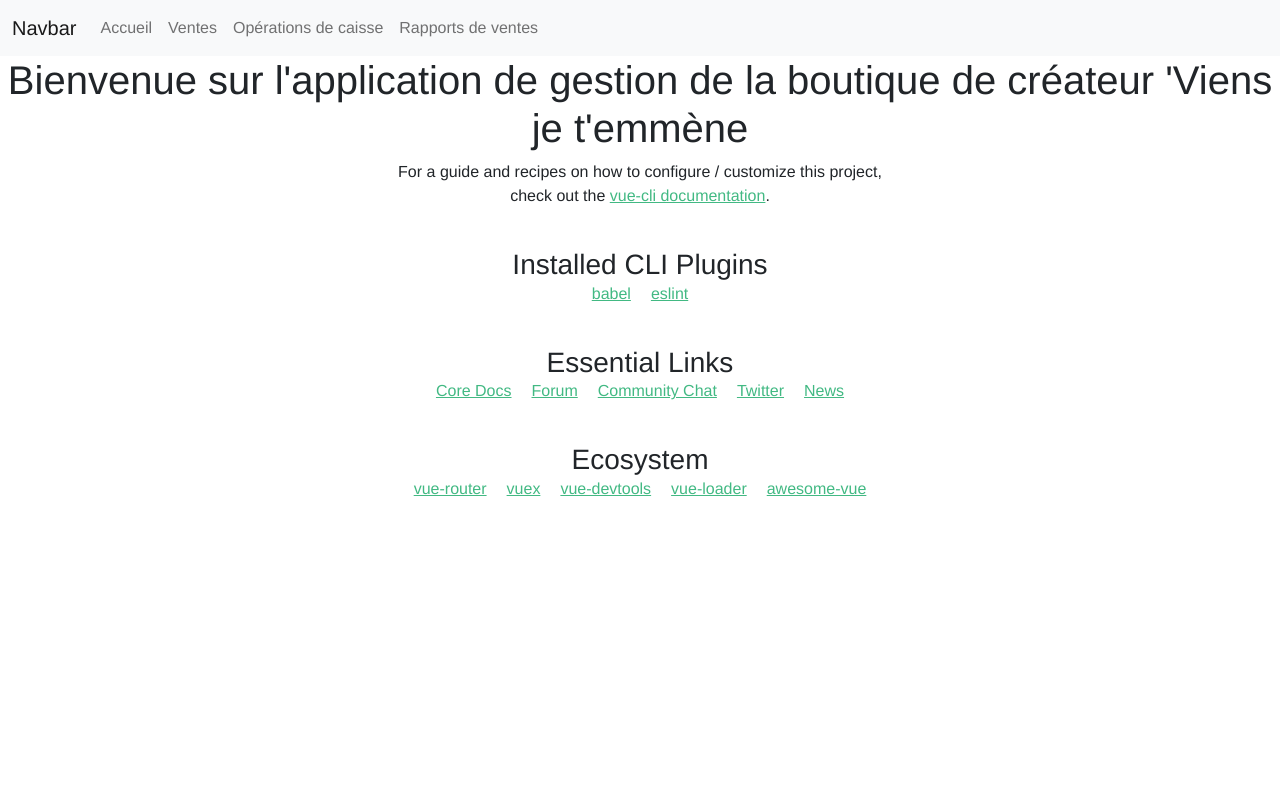
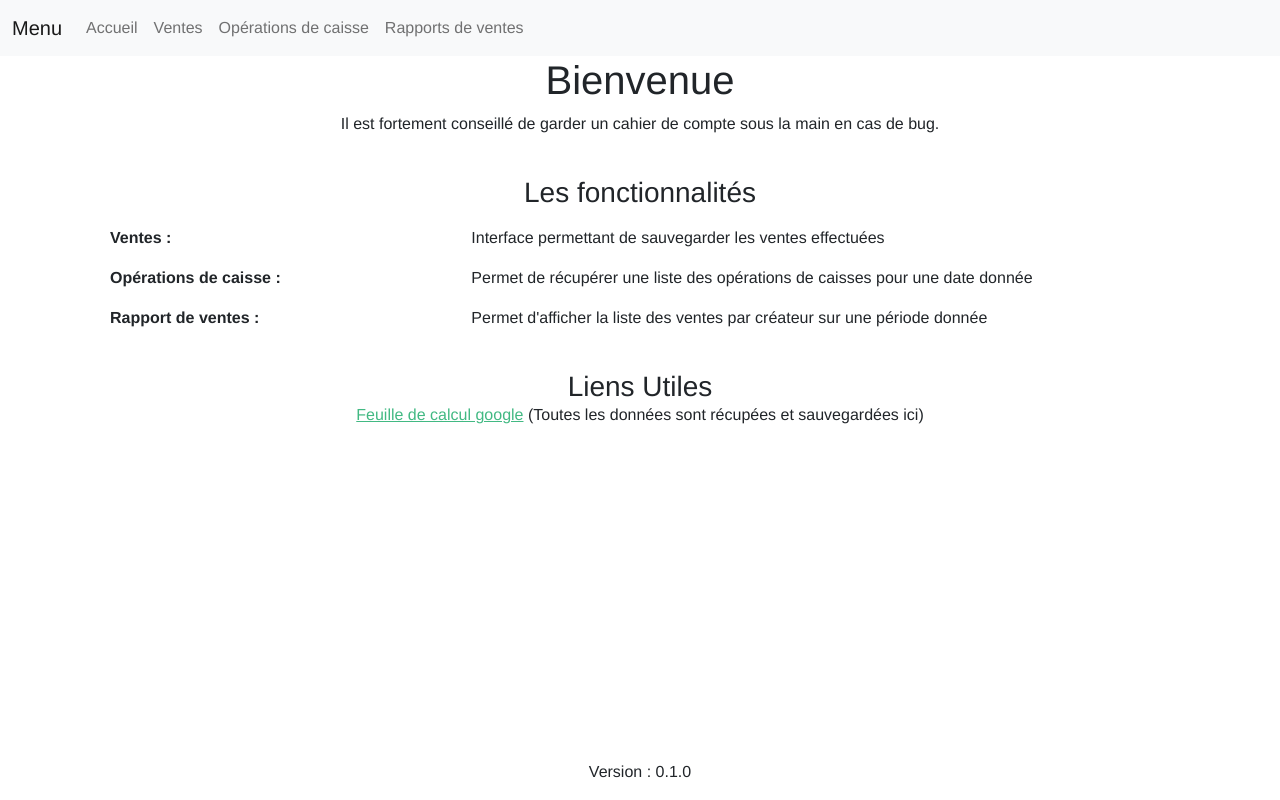
Before and after one commit to joffreyal/vjte-app, a Vue app: page / in a window 1280 px wide. Built offline with nearby package versions, Linux system fonts and the light colour scheme.

Commit message:
change homepage content

```diff
--- a/src/App.vue
+++ b/src/App.vue
@@ -1,7 +1,7 @@
 <template>
   <nav class="navbar navbar-expand-lg bg-light">
     <div class="container-fluid">
-      <a class="navbar-brand" href="#">Navbar</a>
+      <a class="navbar-brand" href="#">Menu</a>
       <button class="navbar-toggler" type="button" data-bs-toggle="collapse" data-bs-target="#navbarNav" aria-controls="navbarNav" aria-expanded="false" aria-label="Toggle navigation">
         <span class="navbar-toggler-icon"></span>
       </button>
@@ -104,4 +104,8 @@ export default {
   /* color: #2c3e50;
   margin-top: 60px; */
 }
+
+.round-button {
+  border-radius: 50% !important;
+}
 </style>
--- a/src/components/AppRegisterOperations.vue
+++ b/src/components/AppRegisterOperations.vue
@@ -1,5 +1,17 @@
 <template>
-  <div class="container">
+  <div class="container mt-3">
+
+    <h2>OPERATIONS DE CAISSE
+      <button class="btn btn-primary btn-sm round-button" type="button" data-bs-toggle="collapse" data-bs-target="#salesInfo" aria-expanded="false" aria-controls="salesInfo">
+        <i class="bi bi-info-lg"></i>
+      </button>
+    </h2>
+    <div class="collapse" id="salesInfo">
+      <div class="card card-body">
+        WIP : some help
+      </div>
+    </div>
+
     <div class="row">
       <div class="col-auto">
         <input v-model="registerOperationsDate" type="date" class="form-control">
--- a/src/components/AppSale.vue
+++ b/src/components/AppSale.vue
@@ -1,5 +1,16 @@
 <template>
-  <div class="container">
+  <div class="container mt-3">
+    <h2>VENTES
+      <button class="btn btn-primary btn-sm round-button" type="button" data-bs-toggle="collapse" data-bs-target="#salesInfo" aria-expanded="false" aria-controls="salesInfo">
+        <i class="bi bi-info-lg"></i>
+      </button>
+    </h2>
+    <div class="collapse" id="salesInfo">
+      <div class="card card-body">
+        WIP : some help
+      </div>
+    </div>
+
     <div class="row mb-3">
       <div class="form-group col-auto">
         <label for="inputDate" >Date</label>
@@ -396,4 +407,5 @@ export default {
 </script>
 
 <style>
+
 </style>
--- a/src/components/AppSalesReport.vue
+++ b/src/components/AppSalesReport.vue
@@ -1,5 +1,17 @@
 <template>
-  <div class="container">
+  <div class="container mt-3">
+
+    <h2>RAPPORT DE VENTES
+      <button class="btn btn-primary btn-sm round-button" type="button" data-bs-toggle="collapse" data-bs-target="#salesInfo" aria-expanded="false" aria-controls="salesInfo">
+        <i class="bi bi-info-lg"></i>
+      </button>
+    </h2>
+    <div class="collapse" id="salesInfo">
+      <div class="card card-body">
+        WIP : some help
+      </div>
+    </div>
+
     <div class="row">
       <div class="input-group col">
         <span class="input-group-text">De</span>
--- a/src/components/HelloWorld.vue
+++ b/src/components/HelloWorld.vue
@@ -1,40 +1,61 @@
 <template>
   <div class="hello">
-    <h1>Bienvenue sur l'application de gestion de la boutique de créateur 'Viens je t'emmène</h1>
+    <h1>Bienvenue</h1>
     <p>
-      For a guide and recipes on how to configure / customize this project,<br>
-      check out the
-      <a href="https://cli.vuejs.org" target="_blank" rel="noopener">vue-cli documentation</a>.
+      Il est fortement conseillé de garder un cahier de compte sous la main en cas de bug.
     </p>
-    <h3>Installed CLI Plugins</h3>
+    <div class="container">
+      <h3>Les fonctionnalités</h3>
+      <div class="row m-3">
+        <div class="col-4">
+          <b>Ventes :</b>
+        </div>
+        <div class="col-8">
+          Interface permettant de sauvegarder les ventes effectuées
+        </div>
+      </div>
+      <div class="row m-3">
+        <div class="col-4">
+          <b>Opérations de caisse :</b>
+        </div>
+        <div class="col-8">
+          Permet de récupérer une liste des opérations de caisses pour une date donnée
+        </div>
+      </div>
+      <div class="row m-3">
+        <div class="col-4">
+          <b>Rapport de ventes :</b>
+        </div>
+        <div class="col-8">
+          Permet d'afficher la liste des ventes par créateur sur une période donnée
+        </div>
+      </div>
+    </div>
+
+    <h3>Liens Utiles</h3>
     <ul>
-      <li><a href="https://github.com/vuejs/vue-cli/tree/dev/packages/%40vue/cli-plugin-babel" target="_blank" rel="noopener">babel</a></li>
-      <li><a href="https://github.com/vuejs/vue-cli/tree/dev/packages/%40vue/cli-plugin-eslint" target="_blank" rel="noopener">eslint</a></li>
+      <li><a href="https://docs.google.com/spreadsheets/d/11XmS1Ne_31lKCDSYpWY22u41s4P9qCje7Ebvuk5KU0Q/edit?usp=sharing" target="_blank">Feuille de calcul google</a> (Toutes les données sont récupées et sauvegardées ici)</li>
     </ul>
-    <h3>Essential Links</h3>
-    <ul>
-      <li><a href="https://vuejs.org" target="_blank" rel="noopener">Core Docs</a></li>
-      <li><a href="https://forum.vuejs.org" target="_blank" rel="noopener">Forum</a></li>
-      <li><a href="https://chat.vuejs.org" target="_blank" rel="noopener">Community Chat</a></li>
-      <li><a href="https://twitter.com/vuejs" target="_blank" rel="noopener">Twitter</a></li>
-      <li><a href="https://news.vuejs.org" target="_blank" rel="noopener">News</a></li>
-    </ul>
-    <h3>Ecosystem</h3>
-    <ul>
-      <li><a href="https://router.vuejs.org" target="_blank" rel="noopener">vue-router</a></li>
-      <li><a href="https://vuex.vuejs.org" target="_blank" rel="noopener">vuex</a></li>
-      <li><a href="https://github.com/vuejs/vue-devtools#vue-devtools" target="_blank" rel="noopener">vue-devtools</a></li>
-      <li><a href="https://vue-loader.vuejs.org" target="_blank" rel="noopener">vue-loader</a></li>
-      <li><a href="https://github.com/vuejs/awesome-vue" target="_blank" rel="noopener">awesome-vue</a></li>
-    </ul>
+    <div class='fixed-bottom'>
+      <p>
+        Version : {{appVersion}}
+      </p>
+    </div>
   </div>
 </template>
 
 <script>
+import { version } from "../../package.json"
+
 export default {
   name: 'HelloWorld',
   props: {
     msg: String
+  },
+  data () {
+    return {
+      appVersion: version
+    }
   }
 }
 </script>
@@ -45,6 +66,10 @@ export default {
     text-align: center;
 }
 
+.row {
+  text-align: left;
+}
+
 h3 {
   margin: 40px 0 0;
 }
@@ -53,7 +78,7 @@ ul {
   padding: 0;
 }
 li {
-  display: inline-block;
+  /* display: inline-block; */
   margin: 0 10px;
 }
 a {
```
Also changed, not shown: src/background.js (+6 -1 lines), vue.config.js (indentation only). Lines whose indentation alone changed are shown as unchanged.
